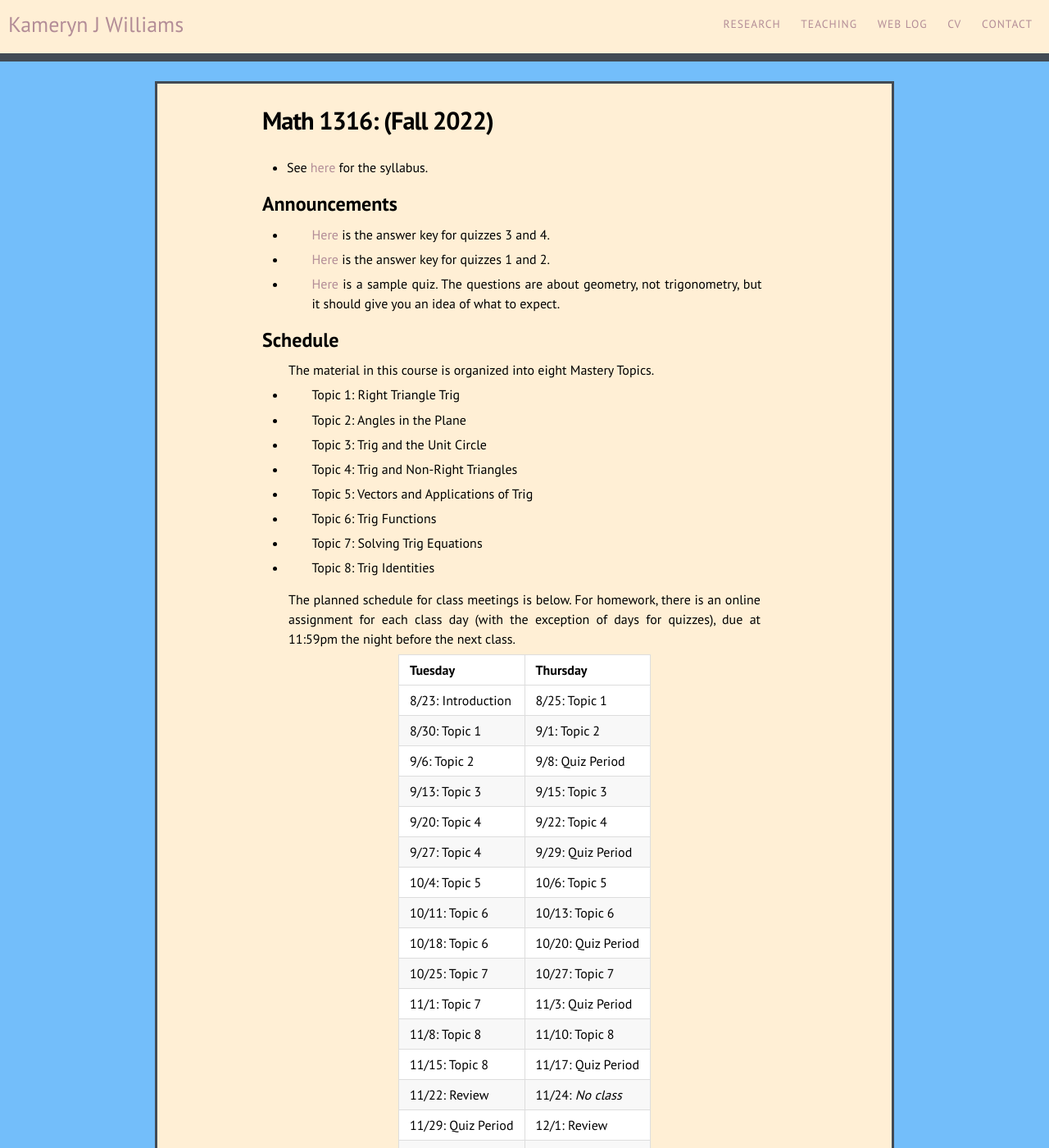
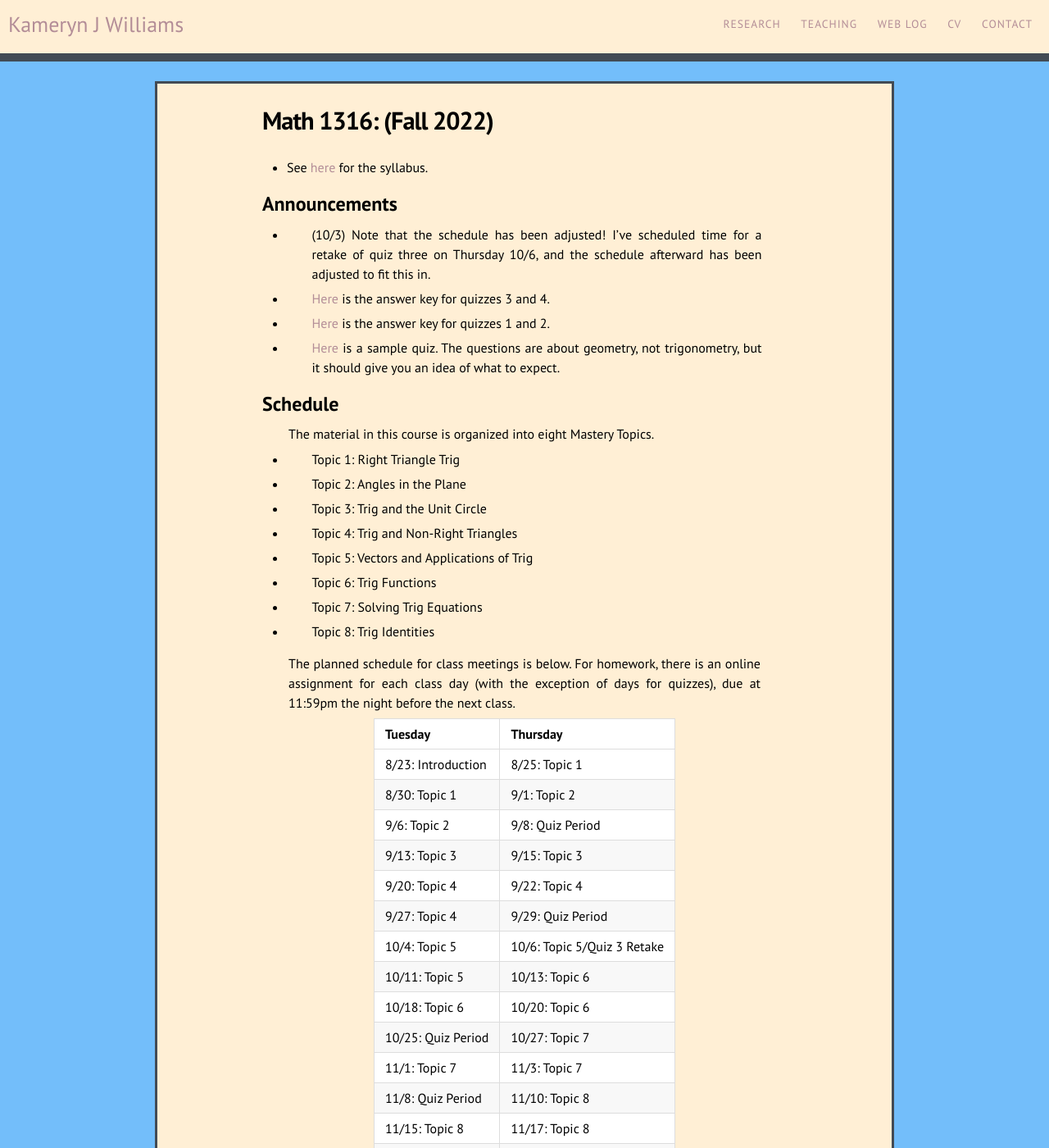
Before and after one commit to kamerynjw/kamerynjw.github.io, a Jekyll site: the page built from teaching/2022/math1316fall.md, in a window 1280 px wide and 1400 px high. Shown: the whole window at 82% size. Built offline with Jekyll 4.4.1, drawn with Linux system fonts in a browser that asks for light colours; nearby versions of some CDN libraries.

Commit message:
new schedule update

```diff
--- a/teaching/2022/math1316fall.md
+++ b/teaching/2022/math1316fall.md
@@ -10,6 +10,8 @@ permalink: /teaching/2022/math1316fall/
 
 Announcements
 -------------
+
+* (10/3) Note that the schedule has been adjusted! I've scheduled time for a retake of quiz three on Thursday 10/6, and the schedule afterward has been adjusted to fit this in.
 
 * [Here]({{ page.url}}q34a-answers.pdf) is the answer key for quizzes 3 and 4.
 
@@ -49,14 +51,14 @@ The planned schedule for class meetings is below. For homework, there is an onli
 | 9/13: Topic 3 | 9/15: Topic 3 |
 | 9/20: Topic 4 | 9/22: Topic 4 |
 | 9/27: Topic 4 | 9/29: Quiz Period |
-| 10/4:  Topic 5 |  10/6: Topic 5 |
-| 10/11: Topic 6 | 10/13: Topic 6 |
-| 10/18: Topic 6 | 10/20: Quiz Period |
-| 10/25: Topic 7 | 10/27: Topic 7 |
-|  11/1: Topic 7 | 11/3: Quiz Period |
-|  11/8: Topic 8 | 11/10: Topic 8 |
-| 11/15: Topic 8 | 11/17: Quiz Period |
-| 11/22: Review  | 11/24: *No class* |
+| 10/4:  Topic 5 |  10/6: Topic 5/Quiz 3 Retake |
+| 10/11: Topic 5 | 10/13: Topic 6 |
+| 10/18: Topic 6 | 10/20: Topic 6 |
+| 10/25: Quiz Period | 10/27: Topic 7 |
+|  11/1: Topic 7 | 11/3: Topic 7 |
+|  11/8: Quiz Period | 11/10: Topic 8 |
+| 11/15: Topic 8 | 11/17: Topic 8 |
+| 11/22: Quiz Period  | 11/24: *No class* |
 | 11/29: Quiz Period | 12/1: Review |
 | Finals Week | Quiz Period |
 
```
